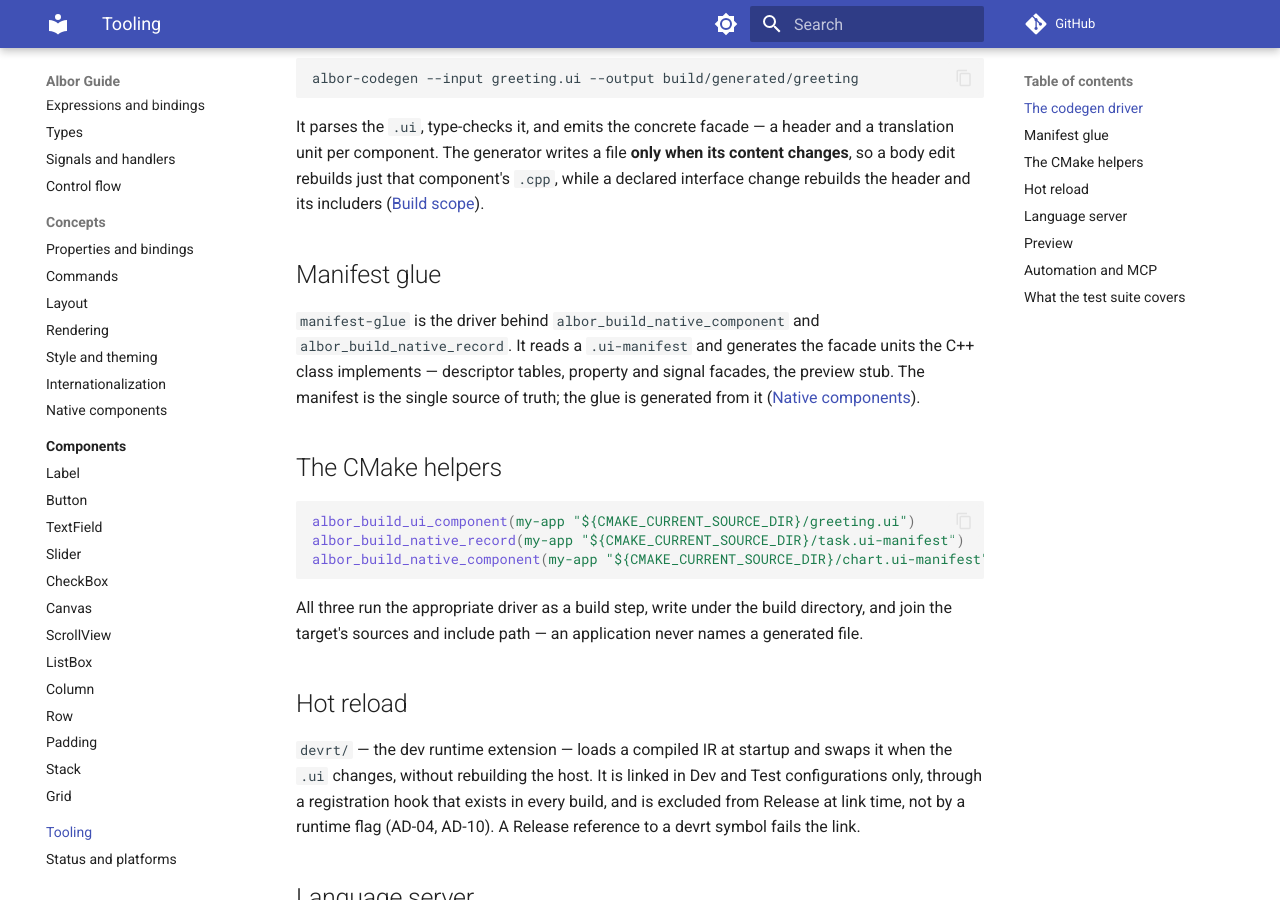
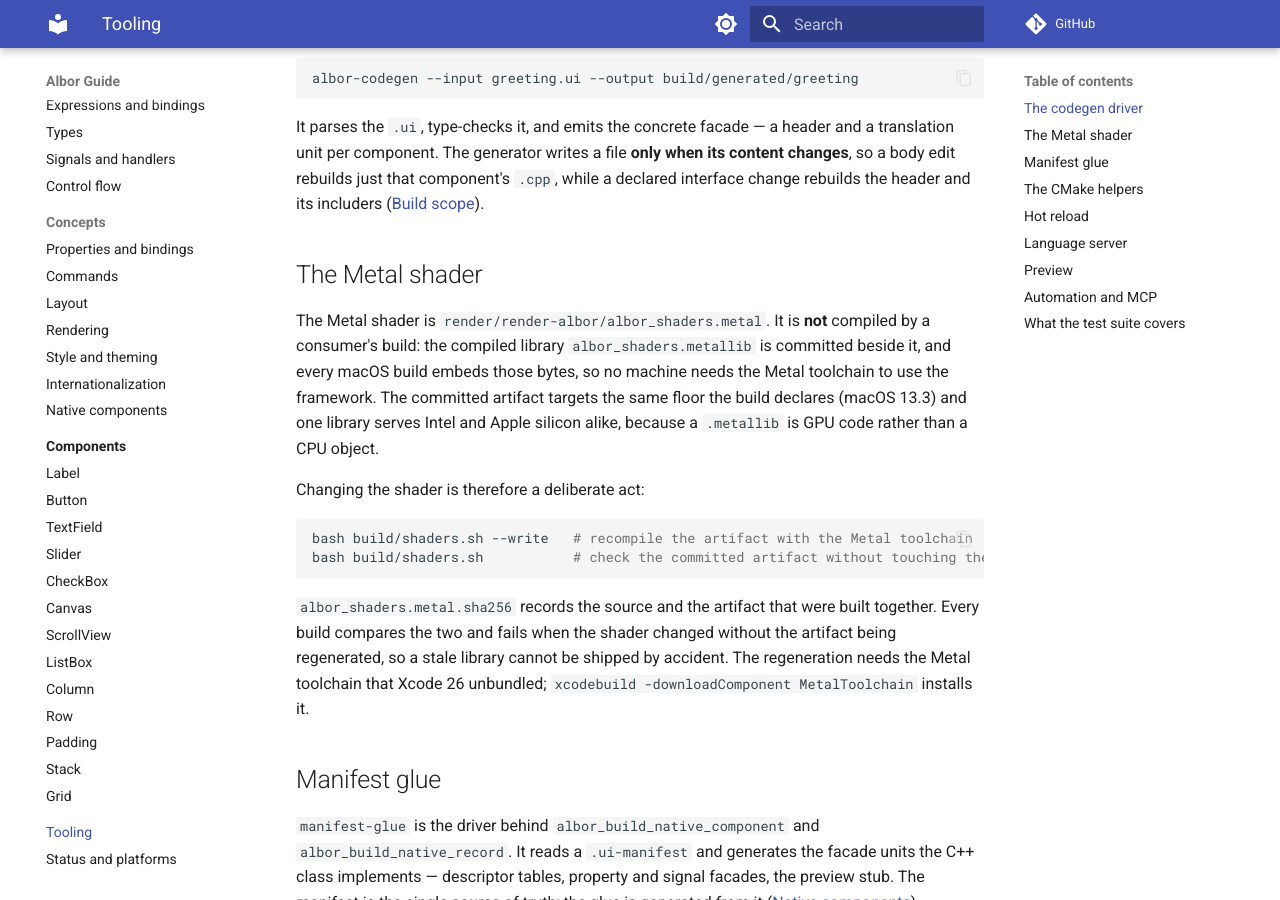
Before and after one commit to AlborCore/albor, an MkDocs documentation site: the page built from docs/tooling.md, in a window 1280 px wide and 900 px high, scrolled down 305 px. Built offline with MkDocs 1.6.1 and Material for MkDocs 9.7.7, drawn with Linux system fonts in a browser that asks for light colours; comment, search, counter and statistics services are not loaded.

Commit message:
build: ship the compiled shader so a consumer build needs no toolchain (§6.3, AD-16)
A framework consumer must not install the Metal toolchain, which Xcode 26
unbundled into a 700 MB download that many hosts and CI images lack. The
compiled library is now a committed build input instead.

- Commit `albor_shaders.metallib` with a stamp of the source and the
  artifact. Every Apple build verifies the pair and embeds those bytes, so
  no build invokes a shader compiler, and a shader edit that was not
  regenerated fails the build rather than shipping.
- `build/shaders.sh` is the only place the toolchain runs. It compiles into
  a temporary tree, checks every entry point and the target triple, and
  replaces the artifact and the stamp only after the fresh build passed.
- Build the artifact for the floor the framework supports, macOS 13.3, in
  the metal 3.0 language that floor provides. Metal 2.4 was measured to hang
  this machine's AMD driver in `waitUntilCompleted`, while 3.0 passes
  repeatedly, and 13.3 is where 3.0 begins.
- Declare the floor rather than inheriting it from the SDK: 13.3 in the
  framework's own cache, and raised on the framework's targets when a
  consumer fetches the sources. The dev runtime's float parse moves off
  `std::from_chars`, which libc++ only exposes on macOS 26, and refuses an
  out of range value the way the previous parse did.
- Build the vcpkg ports for the same floor in CI and in the cache warmer,
  and key the vcpkg binary cache on it, so nothing links a port built for a
  newer system.
- Add a `shaders` job for the script, and drop the toolchain download from
  the ordinary build jobs, which now only exercise the committed artifact.
- Document the floor, the artifact model and the regeneration command.

The `MTLB` embed test and the backend's readiness check prove the committed
library loads and its pipelines come up.

````diff
--- a/docs/tooling.md
+++ b/docs/tooling.md
@@ -16,6 +16,27 @@ translation unit per component. The generator writes a file **only when its cont
 changes**, so a body edit rebuilds just that component's `.cpp`, while a declared interface
 change rebuilds the header and its includers
 ([Build scope](concepts/native-components.md)).
+
+## The Metal shader
+
+The Metal shader is `render/render-albor/albor_shaders.metal`. It is **not** compiled by a
+consumer's build: the compiled library `albor_shaders.metallib` is committed beside it, and
+every macOS build embeds those bytes, so no machine needs the Metal toolchain to use the
+framework. The committed artifact targets the same floor the build declares (macOS 13.3) and
+one library serves Intel and Apple silicon alike, because a `.metallib` is GPU code rather
+than a CPU object.
+
+Changing the shader is therefore a deliberate act:
+
+```sh
+bash build/shaders.sh --write   # recompile the artifact with the Metal toolchain
+bash build/shaders.sh           # check the committed artifact without touching the tree
+```
+
+`albor_shaders.metal.sha256` records the source and the artifact that were built together. Every build
+compares the two and fails when the shader changed without the artifact being regenerated, so
+a stale library cannot be shipped by accident. The regeneration needs the Metal toolchain
+that Xcode 26 unbundled; `xcodebuild -downloadComponent MetalToolchain` installs it.
 
 ## Manifest glue
 
````
Also changed, not shown: AGENTS.md (+6 -4 lines), CMakeLists.txt (+20 -0 lines), docs/getting-started.md (+10 -4 lines), docs/status.md (+1 -1 lines), 11 other files.
